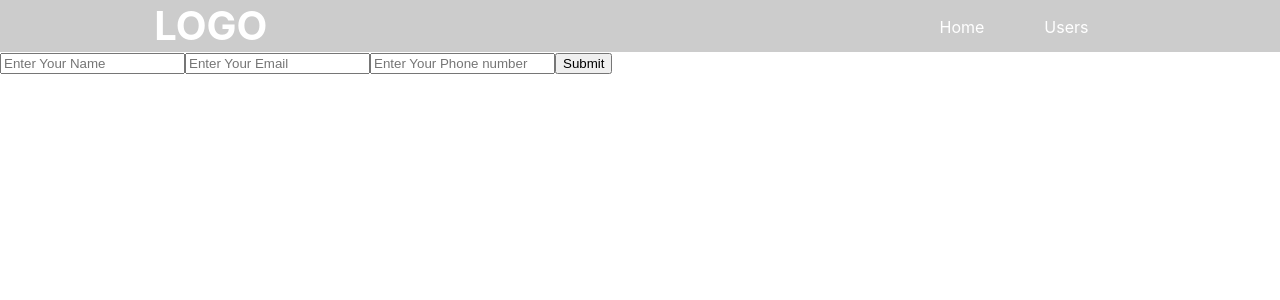
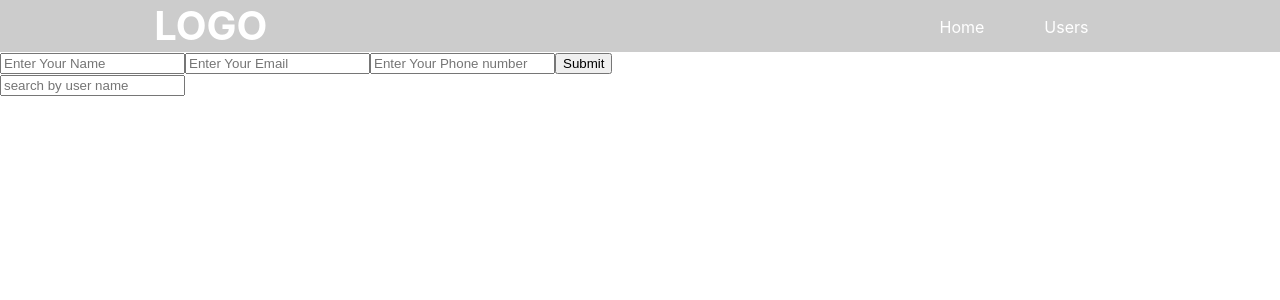
Before and after one commit to rizgoing/react_crm, a React (Create React App) app: page /users in a window 1280 px wide. Shown: the top 300 px of the page. Built offline with nearby package versions, Linux system fonts and the light colour scheme.

Commit message:
make Search but its not working yet

```diff
--- a/src/components/add-user/AddUser.js
+++ b/src/components/add-user/AddUser.js
@@ -1,12 +1,13 @@
 import React, { useState } from "react";
 
-const AddUser = ({ addUser }) => {
+const AddUser = ({ addUser, users }) => {
   const [name, setName] = useState("");
   const [email, setEmail] = useState("");
   const [phone, setPhone] = useState("");
+
   const handleSubmit = (e) => {
+    e.preventDefault();
     addUser(name, email, phone);
-    e.preventDefault();
   };
 
   return (
--- a/src/components/navbar/Navbar.js
+++ b/src/components/navbar/Navbar.js
@@ -1,15 +1,17 @@
 import React from "react";
 import styles from "./navbar.module.css";
+import { Link } from "react-router-dom";
+
 const Navbar = () => {
   return (
     <nav className={styles.navbarWrapper}>
       <h1 className={styles.title}>LOGO</h1>
       <ul className={styles.links}>
         <li className={styles.linkItem}>
-          <a href="/">Home</a>
+          <Link to="/">Home</Link>
         </li>
         <li className={styles.linkItem}>
-          <a href="/users">Users</a>
+          <Link to="/users">Users</Link>
         </li>
       </ul>
     </nav>
--- a/src/components/search-user/SearchUser.js
+++ b/src/components/search-user/SearchUser.js
@@ -0,0 +1,19 @@
+import React from "react";
+
+const SearchUser = ({ search }) => {
+  return (
+    <form
+      onSubmit={(e) => {
+        e.preventDefault();
+      }}
+    >
+      <input
+        type="text"
+        placeholder="search by user name"
+        onChange={(e) => search(e.target.value)}
+      />
+    </form>
+  );
+};
+
+export default SearchUser;
--- a/src/components/user-list/UserList.js
+++ b/src/components/user-list/UserList.js
@@ -1,16 +1,18 @@
 import React from "react";
 import image from "../img/pic.jpg";
 import style from "../user-list/userBlock.module.css";
+import { Link } from "react-router-dom";
+
 const UserList = ({ users }) => {
   return (
     <div className={style.usersBlock}>
       {users.map((user) => {
         return (
-          <a href="/user" key={user.id} className={style.card}>
+          <Link to={"/" + user.id} key={user.id} className={style.card}>
             <p className={style.userNameAndEmail}>name: {user.name}</p>
             <img src={image} alt="user profile pic" className={style.avatar} />
             <p className={style.userNameAndEmail}>e-mail: {user.email}</p>
-          </a>
+          </Link>
         );
       })}
     </div>
--- a/src/components/users/Users.js
+++ b/src/components/users/Users.js
@@ -1,24 +1,33 @@
-import React, { useState } from "react";
+import React, { useState, useEffect } from "react";
 import AddUser from "../add-user/AddUser";
 import UserList from "../user-list/UserList";
 import style from "../users/users.module.css";
+import SearchUser from "../search-user/SearchUser";
+
 const Users = () => {
   const [users, setUser] = useState([]);
-  const addUser = (name, email, phone, avatar) => {
+  const [search, setSearch] = useState("");
+
+  const addUser = (name, email, phone) => {
     setUser([
       ...users,
       {
-        id: Math.random,
+        id: Math.random(),
         name: name,
         email: email,
         phone: phone,
-        avatar: avatar,
       },
     ]);
   };
+
+  const handleSearch = (e) => {
+    setSearch({ name: e });
+  };
+
   return (
     <div className={style.usersPage}>
       <AddUser addUser={addUser} />
+      <SearchUser search={handleSearch} />
       <UserList users={users} />
     </div>
   );
```
Also changed, not shown: src/components/users/UserDetails.js (+11 -0 lines).
